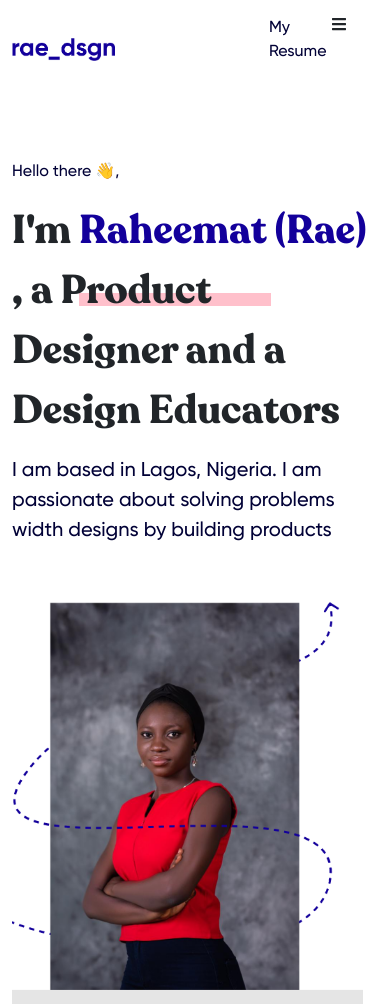
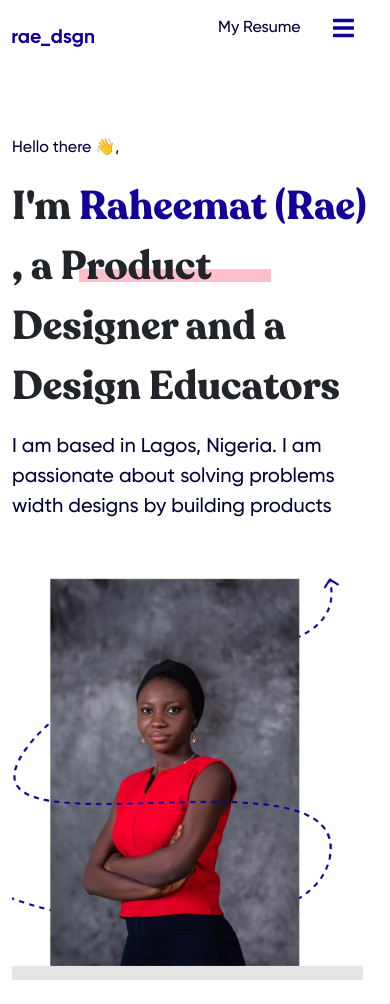
Before and after one commit to yhoungdev/Rae-portfolio, a website: page index.html in a window 390 px wide. Shown: the top 1004 px of the page. Drawn offline with nearby package versions, Linux system fonts and the light colour scheme; files whose address does not match are found by name.

Commit message:
more to go

```diff
--- a/index.html
+++ b/index.html
@@ -77,8 +77,11 @@
 
                 </ul>
                 <span class='flex'>
-                    <small class="text mr-5">My Resume</small>
-                    <i class="fas fa-bars ml-4"></i>
+                    <small class="text ">My Resume</small>
+                    <i class="fas fa-bars "></i>
+
+
+
                 </span>
 
            </div>
--- a/src/styles/index.scss
+++ b/src/styles/index.scss
@@ -47,6 +47,13 @@ ul {
 .sub {
     font-family: Gilroy;
 }
+
+//flex
+.flex {
+    .text {
+        margin-right:2em;
+    }
+}
 //icons
 .icons {
     ul {
@@ -57,8 +64,11 @@ ul {
             margin-left: 1em;
         }
 
-        .bars {
+        .fa-bars {
             margin-left: 2em;
+            font-size: 2em !important;
+
+
         }
     }
 }
@@ -66,6 +76,11 @@ ul {
 .flex {
     display: inline-flex;
     margin-right: 2em;
+
+    .fa-bars{
+        font-size: 1.5em;
+        color: var(--dashed);
+    }
 }
 .close {
    right: 0;
@@ -299,6 +314,16 @@ header .container .head {
     .projects {
         margin-top: 15em;
     }
+
+    .flex {
+
+
+        width: 10em;
+        margin-right: 0;
+        .text {
+
+        }
+    }
 }
 
 //desktop scrrens
```
Also changed, not shown: src/styles/index.css, 1 other file.
